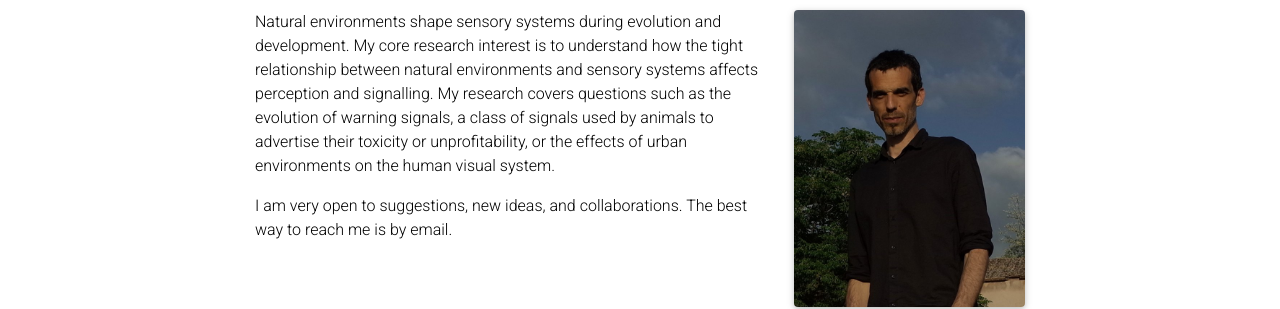
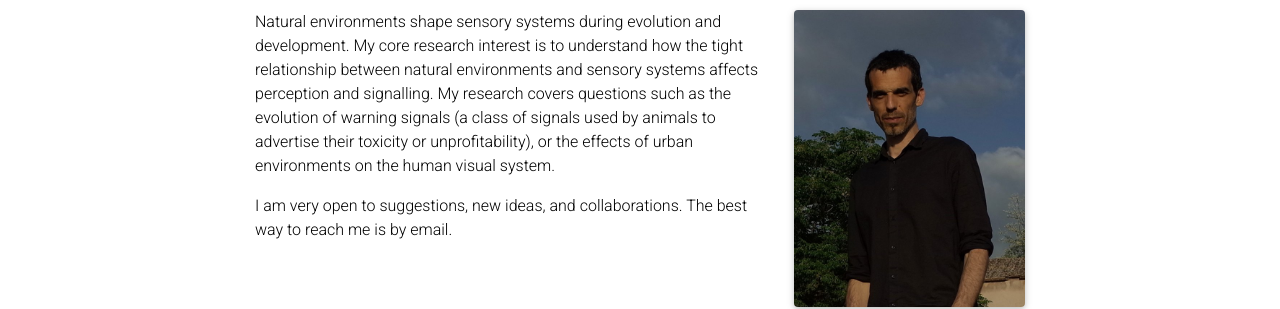
Before and after one commit to openacchio/openacchio.github.io, a Jekyll site: the page built from _pages/about.md, in a window 1280 px wide and 1167 px high. Shown: the part 215-524 px from the top of the window. Built offline with Jekyll 4.4.1, drawn with Linux system fonts in a browser that asks for light colours; full-size pictures stand in for the smaller copies a plugin makes; comment, search, counter and statistics services are not loaded; a style sheet for code colours, icons or effects is not loaded.

```diff
--- a/_pages/about.md
+++ b/_pages/about.md
@@ -18,7 +18,7 @@ selected_papers: true # includes a list of papers marked as "selected={true}"
 social: true  # includes social icons at the bottom of the page
 ---
 
-Natural environments shape sensory systems during evolution and development. My core research interest is to understand how the tight relationship between natural environments and sensory systems affects perception and signalling. My research covers questions such as the evolution of warning signals, a class of signals used by animals to advertise their toxicity or unprofitability, or the effects of urban environments on the human visual system.
+Natural environments shape sensory systems during evolution and development. My core research interest is to understand how the tight relationship between natural environments and sensory systems affects perception and signalling. My research covers questions such as the evolution of warning signals (a class of signals used by animals to advertise their toxicity or unprofitability), or the effects of urban environments on the human visual system.
 
 I am very open to suggestions, new ideas, and collaborations. The best way to reach me is by email.
 
```
